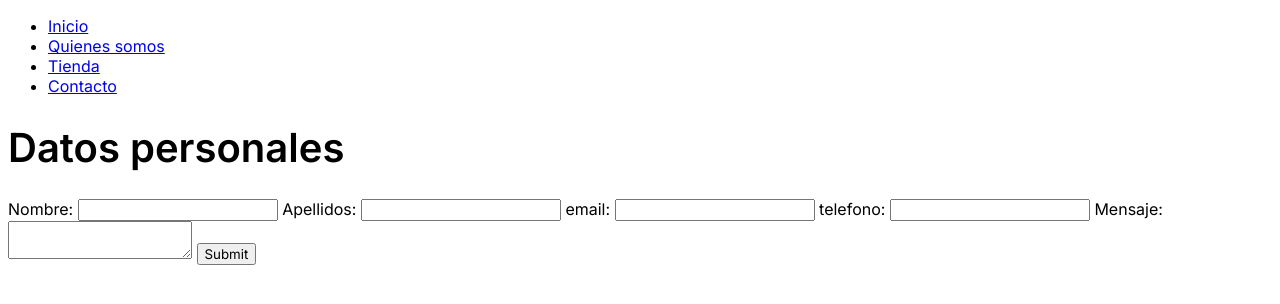
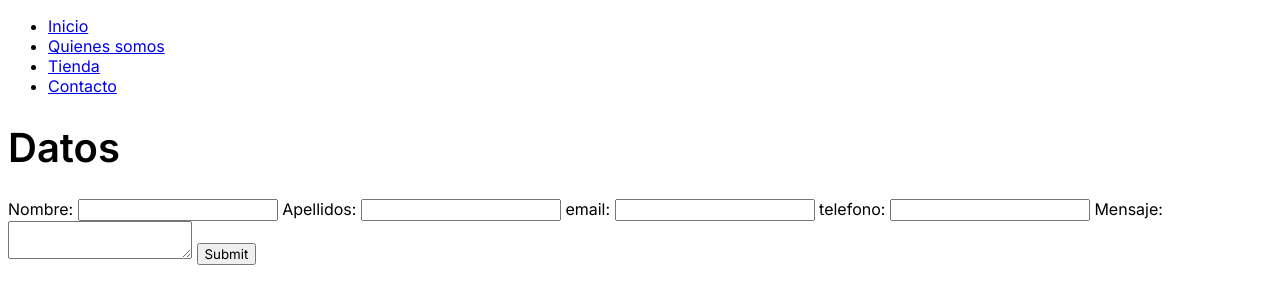
Before and after one commit to lorennavelasquez/proyecto-1, a plain HTML site: page contacto.html in a window 1280 px wide. Drawn offline with Linux system fonts and the light colour scheme; files that its build step writes are made by us from their sources.

Commit message:
cambio de datos

```diff
--- a/contacto.html
+++ b/contacto.html
@@ -21,7 +21,7 @@
         </nav>
     </header>
     <div  class="bottom-div">
-        <h1>Datos personales</h1></div>
+        <h1>Datos</h1></div>
 <div class="formulario">
     <form action="">
         <label for="nombre">Nombre:</label>
```
